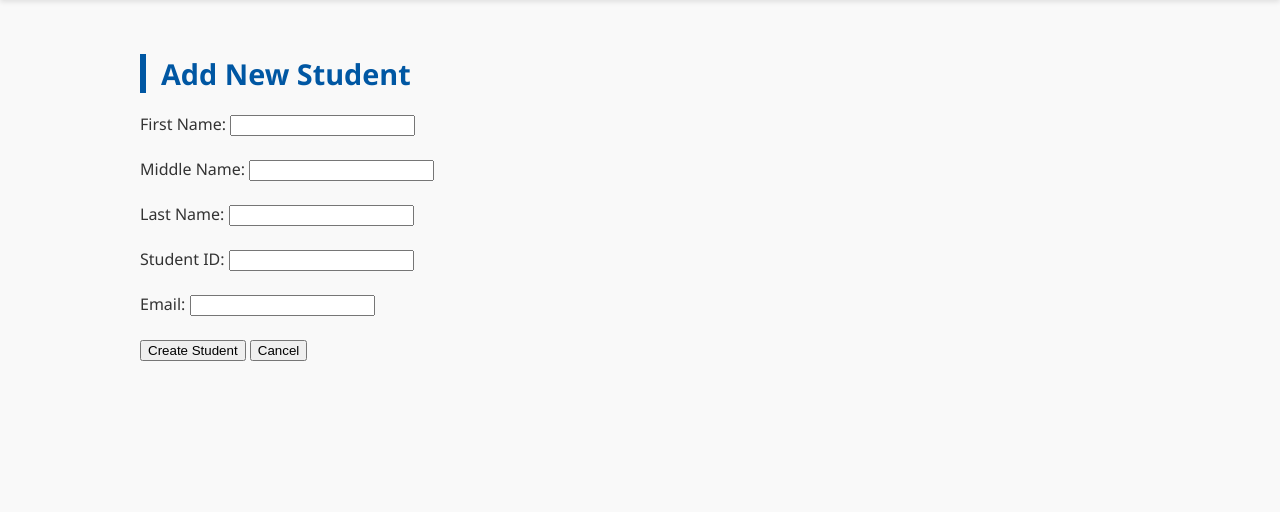
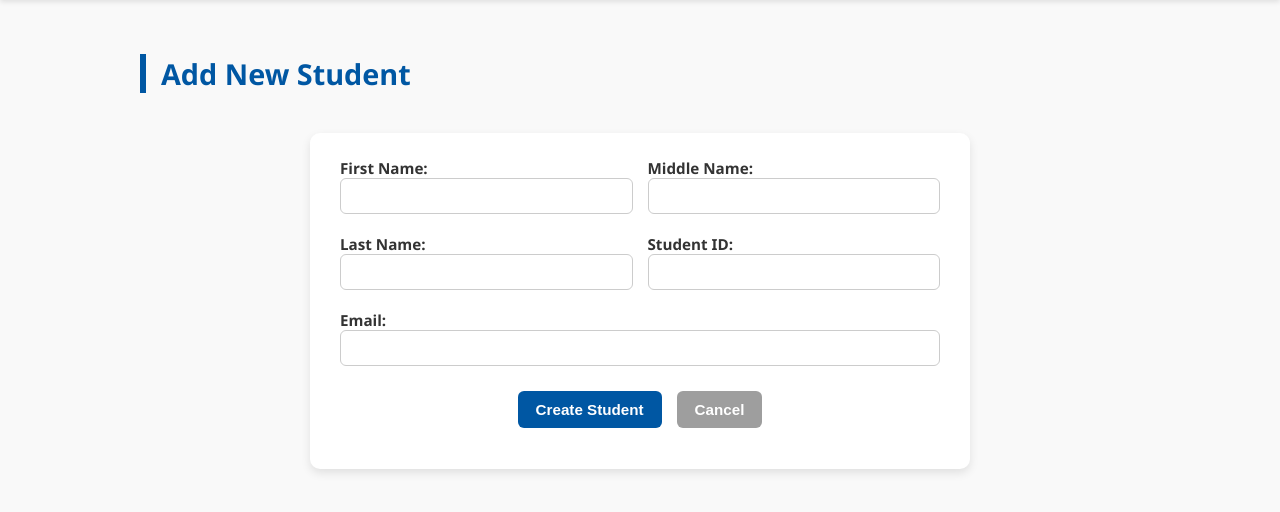
Before and after one commit to Nigler10/Student-Management-System, a Django app: page /students/create/ in a window 1280 px wide. Shown: the part 115-627 px from the top of the page. Run offline with Django 4.2, Linux system fonts and the light colour scheme.

Commit message:
kahit anno

```diff
--- a/Project/app/templates/student/student_create.html
+++ b/Project/app/templates/student/student_create.html
@@ -6,17 +6,44 @@
 {% endblock %}
 
 {% block content %}
+
 <h2>Add New Student</h2>
-<form id="create-student-form">
-    <label>First Name: <input type="text" name="first_name" required></label><br><br>
-    <label>Middle Name: <input type="text" name="middle_name"></label><br><br>
-    <label>Last Name: <input type="text" name="last_name" required></label><br><br>
-    <label>Student ID: <input type="text" name="student_id" required></label><br><br>
-    <label>Email: <input type="email" name="email" required></label><br><br>
-    <button type="submit">Create Student</button>
-    <button type="button" onclick="window.location.href='/'">Cancel</button>
-</form>
-<p id="create-status"></p>
+
+<div class="form-wrapper">
+    <form id="create-student-form" class="form-container">
+        <div class="form-row">
+            <div class="form-group">
+                <label>First Name: <input type="text" name="first_name" required></label>
+            </div>
+            <div class="form-group">
+                <label>Middle Name: <input type="text" name="middle_name"></label>
+            </div>
+        </div>
+
+        <div class="form-row">
+            <div class="form-group">
+                <label>Last Name: <input type="text" name="last_name" required></label>
+            </div>
+            <div class="form-group">
+                <label>Student ID: <input type="text" name="student_id" required></label>
+            </div>
+        </div>
+
+        <div class="form-row">
+            <div class="form-group full-width">
+                <label>Email: <input type="email" name="email" required></label>
+            </div>
+        </div>
+
+        <div class="form-buttons">
+            <button type="submit" class="create-btn">Create Student</button>
+            <button type="button" class="cancel-btn" onclick="window.location.href='/'">Cancel</button>
+        </div>
+
+        <p id="create-status"></p>
+    </form>
+</div>
+
 {% endblock %}
 
 {% block scripts %}
--- a/Project/static/css/student/student_create.css
+++ b/Project/static/css/student/student_create.css
@@ -0,0 +1,118 @@
+body {
+    font-family: 'Segoe UI', Tahoma, Geneva, Verdana, sans-serif;
+    background-color: #f9f9f9;
+    color: #333;
+}
+
+/* Wrapper to center the form */
+.form-wrapper {
+    display: flex;
+    justify-content: center;
+    align-items: center;
+    padding: 20px;
+}
+
+/* Form container like a card */
+.form-container {
+    background-color: #fff;
+    padding: 25px 30px;
+    border-radius: 10px;
+    max-width: 600px;
+    width: 100%;
+    box-shadow: 0 4px 10px rgba(0, 0, 0, 0.1);
+}
+
+/* Each row of fields */
+.form-row {
+    display: flex;
+    justify-content: space-between;
+    flex-wrap: wrap;
+    margin-bottom: 15px;
+    gap: 15px;
+}
+
+/* Each input group */
+.form-group {
+    flex: 1 1 45%;
+}
+
+.form-group.full-width {
+    flex: 1 1 100%;
+}
+
+label {
+    display: block;
+    font-weight: bold;
+    font-size: 0.95rem;
+    margin-bottom: 5px;
+    color: #333;
+}
+
+input {
+    width: 100%;
+    padding: 8px 10px;
+    border: 1px solid #ccc;
+    border-radius: 6px;
+    font-size: 1rem;
+    box-sizing: border-box;
+    transition: border-color 0.2s ease-in-out;
+}
+
+input:focus {
+    border-color: #0057a3;
+    outline: none;
+}
+
+/* Buttons */
+.form-buttons {
+    display: flex;
+    justify-content: center;
+    gap: 15px;
+    margin-top: 20px;
+}
+
+button {
+    padding: 10px 18px;
+    border: none;
+    border-radius: 6px;
+    font-weight: bold;
+    font-size: 0.95rem;
+    cursor: pointer;
+    transition: background-color 0.2s ease-in-out;
+}
+
+.create-btn {
+    background-color: #0057a3;
+    color: #fff;
+}
+
+.create-btn:hover {
+    background-color: #003f7d;
+}
+
+.cancel-btn {
+    background-color: #9e9e9e;
+    color: #fff;
+}
+
+.cancel-btn:hover {
+    background-color: #7e7e7e;
+}
+
+/* Status message */
+#create-status {
+    text-align: center;
+    margin-top: 15px;
+    color: #555;
+}
+
+/* Responsive tweaks */
+@media (max-width: 600px) {
+    .form-row {
+        flex-direction: column;
+    }
+
+    .form-group {
+        flex: 1 1 100%;
+    }
+}
```
